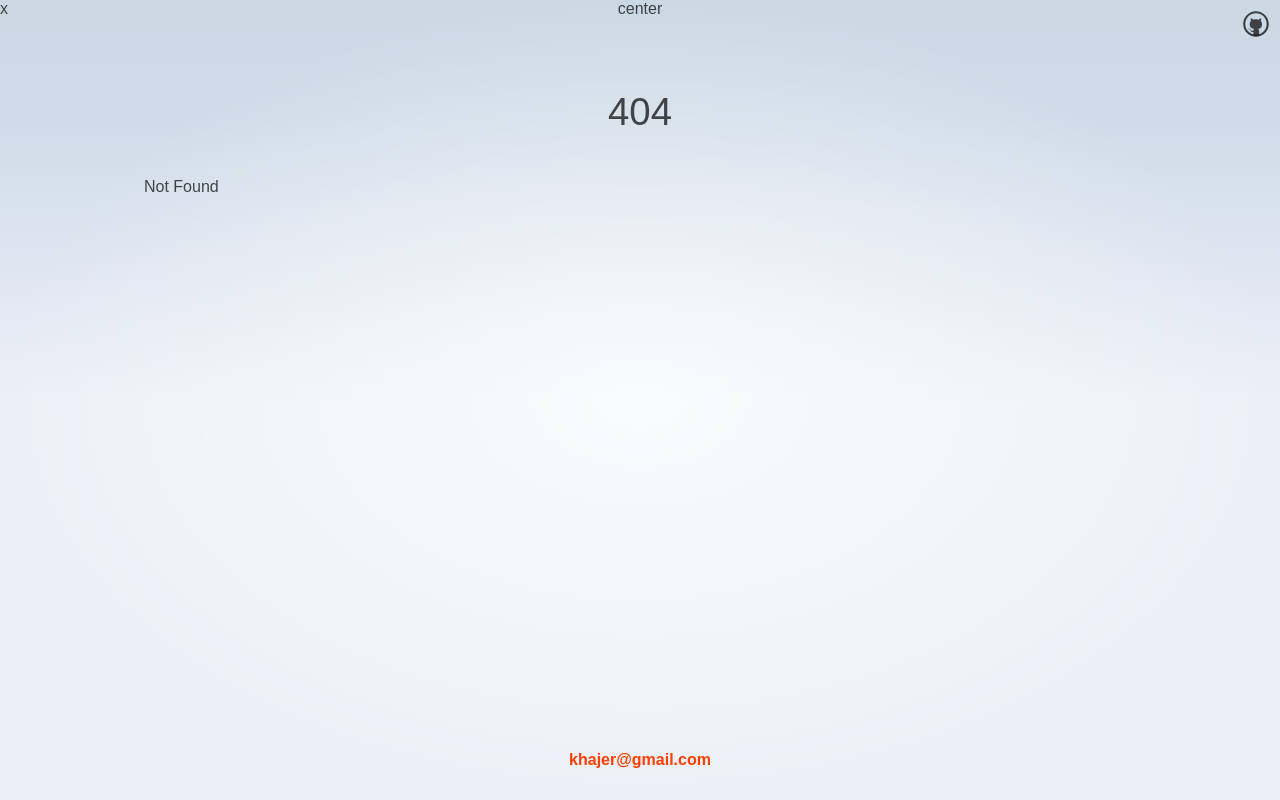
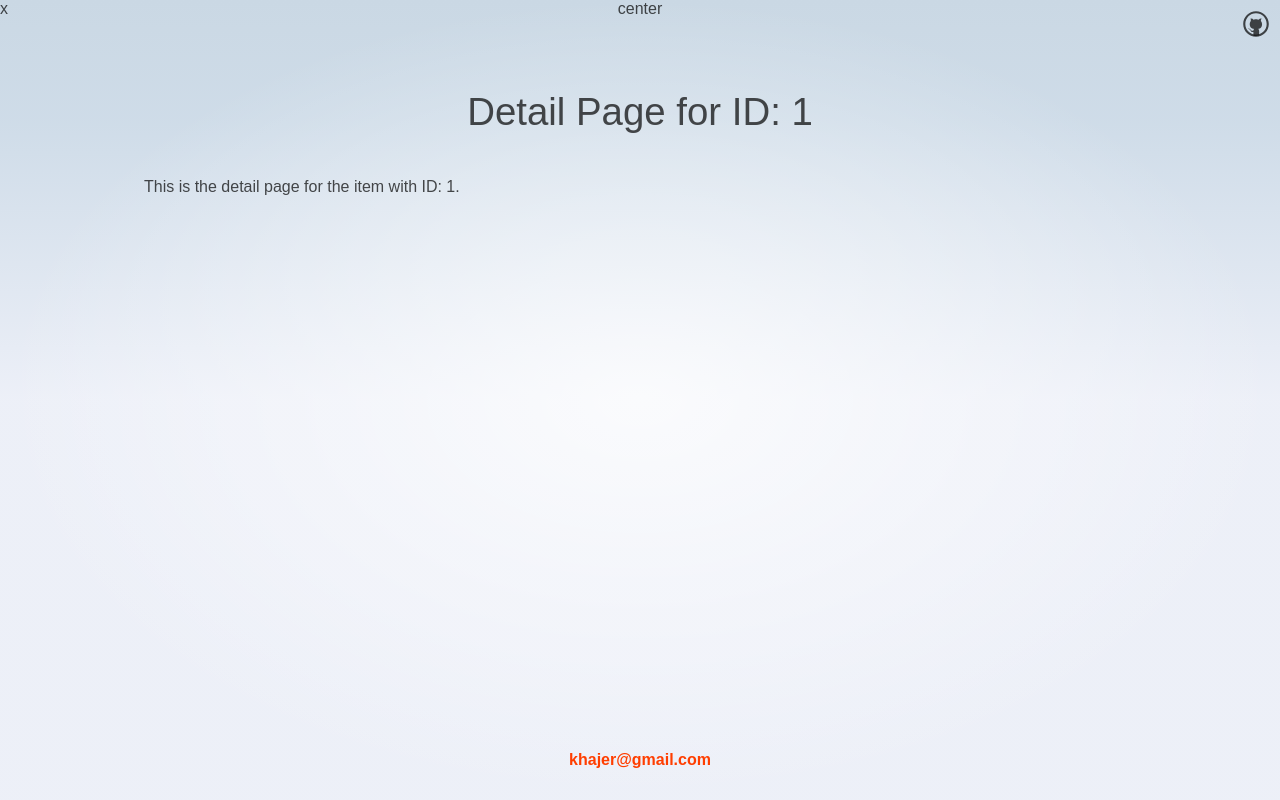
Before and after one commit to khajer/so-supporter-web, a SvelteKit app: page /id/1 in a window 1280 px wide. Before the commit this address had no page. Built offline with nearby package versions, Linux system fonts and the light colour scheme.

Commit message:
parse value Id

```diff
--- /dev/null
+++ b/src/routes/id/[id]/+page.svelte
@@ -0,0 +1,10 @@
+<script>
+	import { page } from '$app/stores';
+
+	// Access the id parameter from the URL
+	const id = $page.params.id;
+</script>
+
+<h1>Detail Page for ID: {id}</h1>
+
+<p>This is the detail page for the item with ID: {id}.</p>
```
